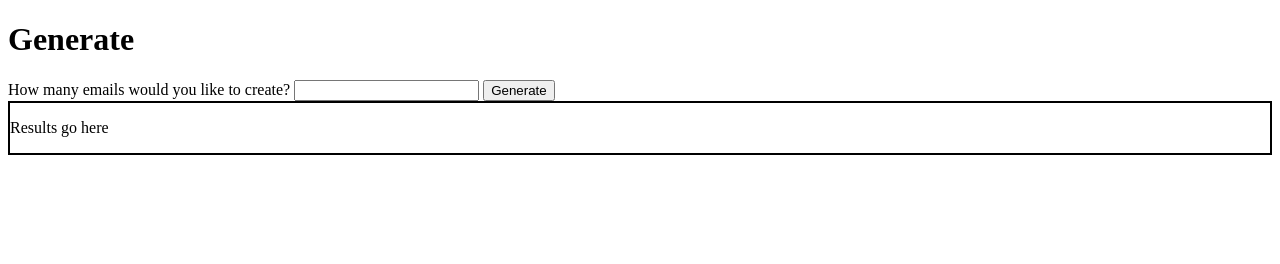
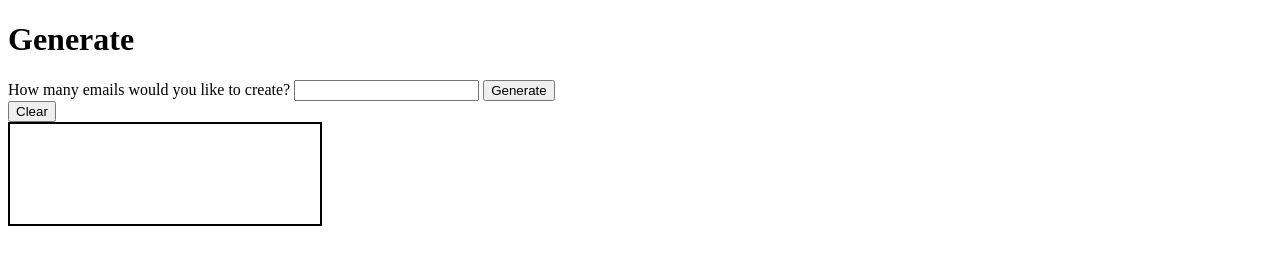
Before and after one commit to 9James9/Random-email-generator, a plain HTML site: page index.html in a window 1280 px wide. Drawn offline with Linux system fonts and the light colour scheme.

Commit message:
added css for result container

```diff
--- a/index.html
+++ b/index.html
@@ -17,10 +17,11 @@
                 <input data-input-amount type="number" name="amount" required>
                 <button data-generate>Generate</button>
             </form>
+            <button data-clear>Clear</button>
 
         </div>
         <div data-output class="resultcontainer">
-            <p>Results go here</p>
+
         </div>
     </div>
 </body>
--- a/script.js
+++ b/script.js
@@ -1,8 +1,9 @@
-const mainContainer = document.querySelector('[data-main-container]')
-const emailForm = document.querySelector('[data-gen-emails]')
+//const mainContainer = document.querySelector('[data-main-container]')
+//const emailForm = document.querySelector('[data-gen-emails]')
 const inputAmount = document.querySelector('[data-input-amount]')
 const genButton = document.querySelector('[data-generate]')
 const resultContainer = document.querySelector('[data-output]')
+const clearBtn = document.querySelector('[data-clear]')
 function random(num){
     return Math.floor(Math.random() * num)
 }
@@ -11,6 +12,9 @@ function random(num){
     genButton.addEventListener('click', e => {
         e.preventDefault()
         displayEmails(inputAmount.value)
+    })
+    clearBtn.addEventListener('click', () => {
+        resultContainer.textContent = ""
     })
 })()
 
--- a/style.css
+++ b/style.css
@@ -1,3 +1,9 @@
 .resultcontainer {
     border: 2px solid black;
+    width: 300px;
+    min-height: 100px;
+    display: flex;
+    justify-content: center;
+    flex-direction: column;
+    padding-left: 10px;
 }
```
